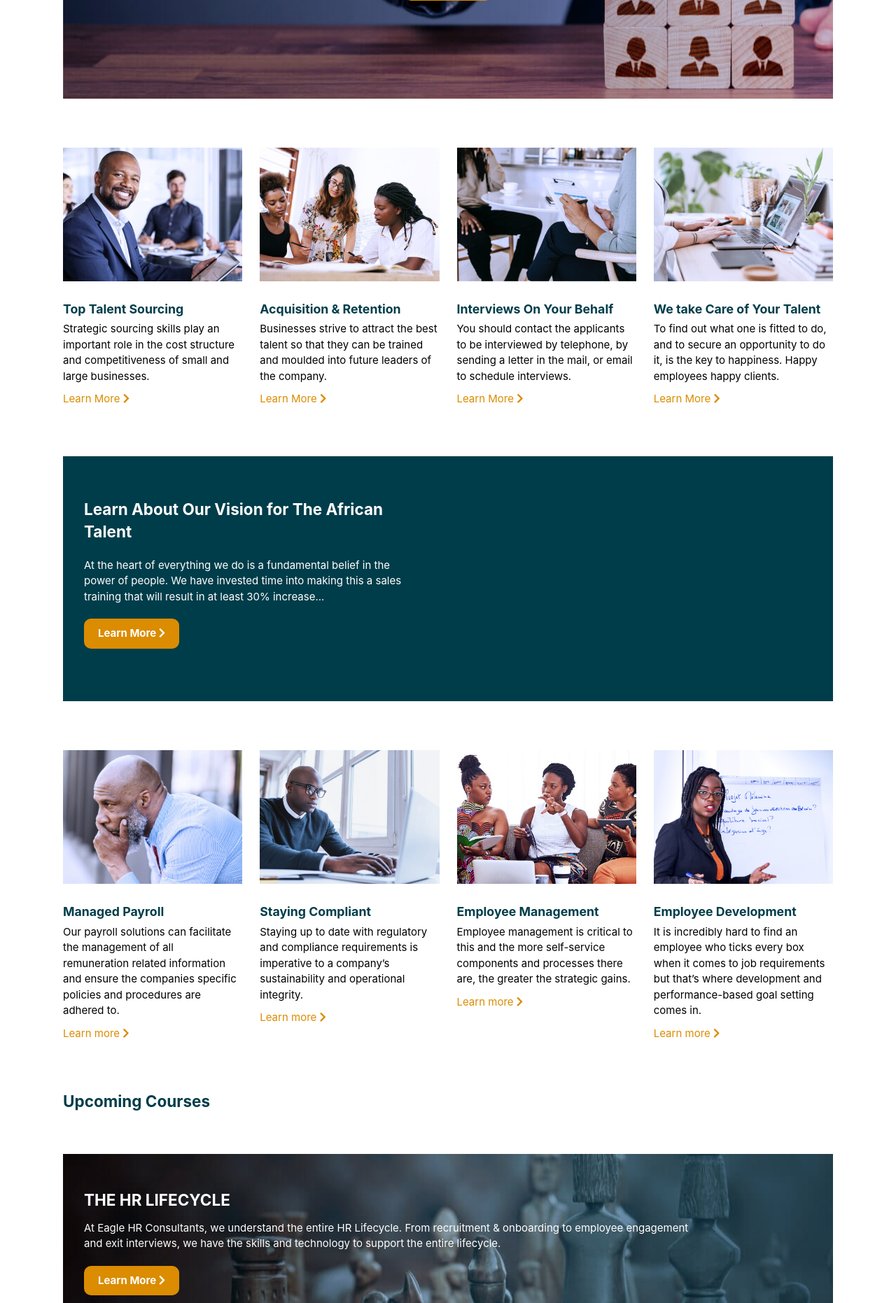
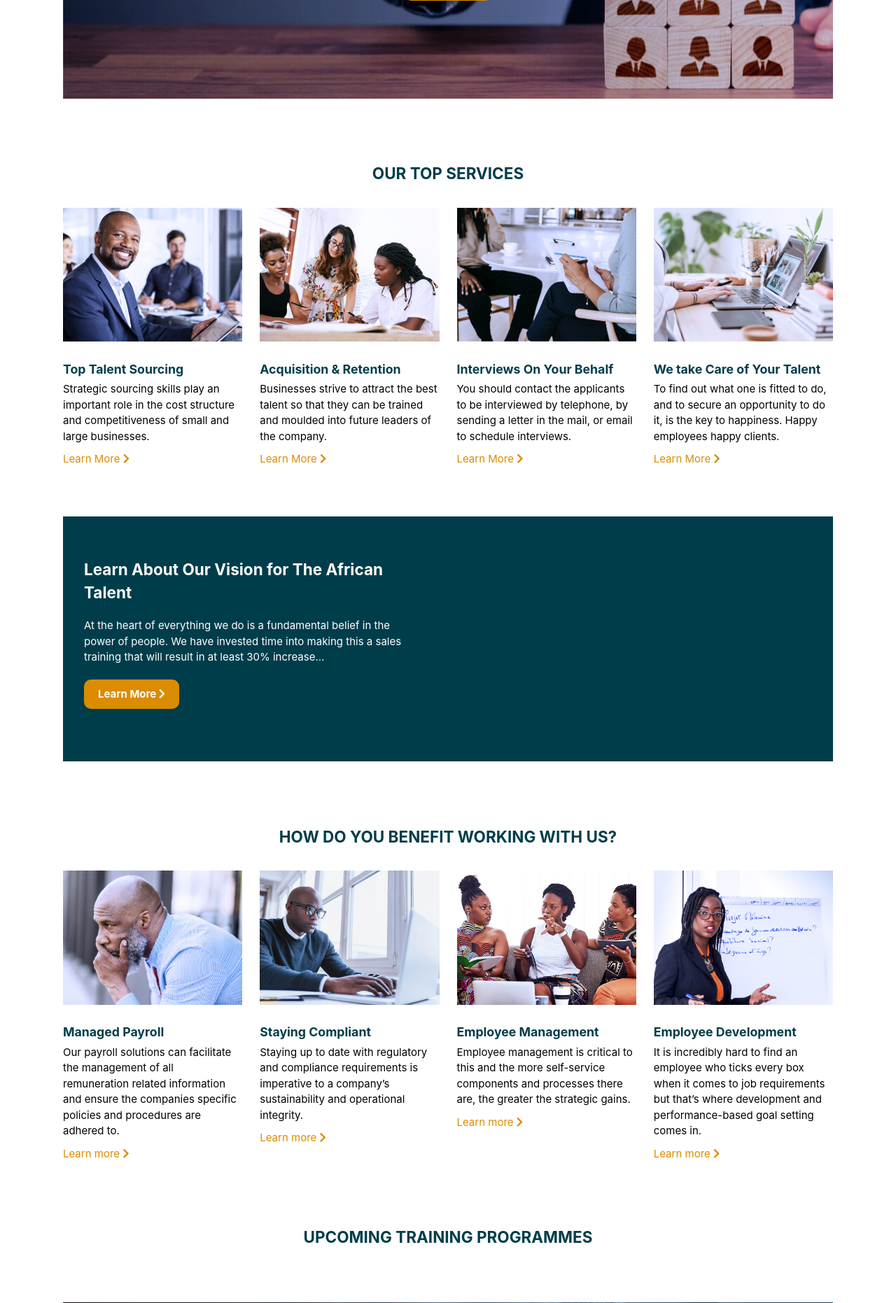
Before and after one commit to dkibui/eaglehr_website, a Django app: page / in a window 1280 px wide. Shown: the part 382-2244 px from the top of the page at 70% size. Run offline with Django 4.2, Linux system fonts and the light colour scheme; data that the repository does not hold is empty; some libraries are stand-ins or nearby versions.

Commit message:
Added titles for content sections

```diff
--- a/static/css/styles.css
+++ b/static/css/styles.css
@@ -220,8 +220,11 @@
 }
 
 .news-events h2 {
+  text-transform: uppercase;
+  text-align: center;
   color: var(--primary);
-  margin-bottom: 14px;
+  margin-top: 2.75rem;
+  margin-bottom: 22px;
 }
 
 .home-cards,
@@ -465,4 +468,9 @@
   .event {
     border-top: none;
   }
+
+  .news-events h2 {
+    margin-top: 5.725rem;
+    margin-bottom: 32px;
+  }
 }
--- a/templates/webapp/index.html
+++ b/templates/webapp/index.html
@@ -45,6 +45,10 @@
       </a>
     </div>
   </header>
+
+  <div class="width news-events">
+    <h2>Our Top Services</h2>
+  </div>
 
   <section class="width home-cards">
     <div>
@@ -96,6 +100,10 @@
     </div>
   </section>
 
+  <div class="width news-events">
+    <h2>How Do You Benefit Working With Us?</h2>
+  </div>
+
   <section class="width home-cards">
     <div>
       <img src={% static 'images/explore-learning.jpg' %} alt="" />
@@ -136,7 +144,7 @@
   </section>
 
   <div class="width news-events">
-    <h2>Upcoming Courses</h2>
+    <h2>Upcoming Training Programmes</h2>
   </div>
   <div class="events">
     {% for event in events %}
```
Also changed, not shown: 1 other file.
